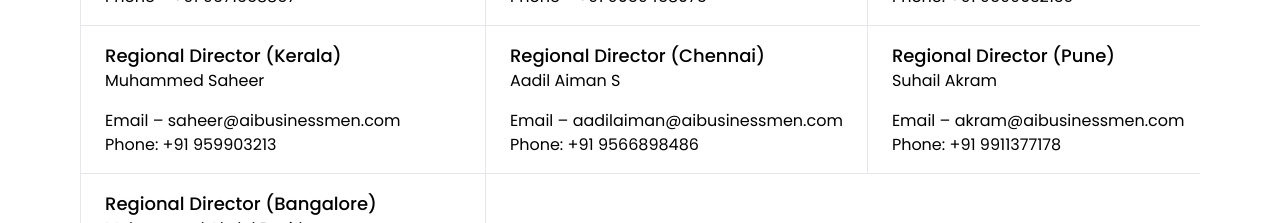
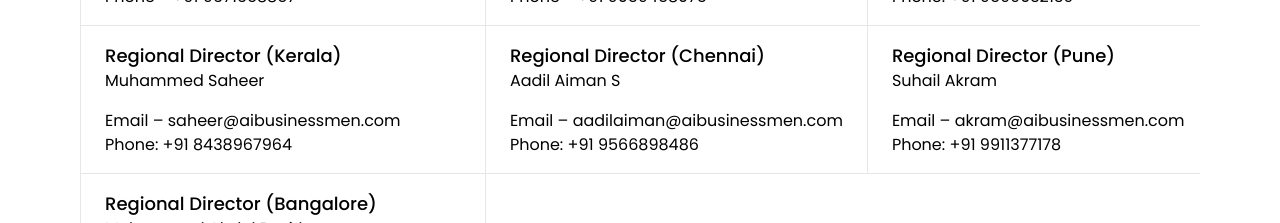
Before and after one commit to codingspidy/aib-contact, a Next.js app: page / in a window 1280 px wide. Shown: the part 1740-1963 px from the top of the page. Built offline with nearby package versions, Linux system fonts and the light colour scheme.

Commit message:
contact updt

```diff
--- a/app/page.tsx
+++ b/app/page.tsx
@@ -139,7 +139,7 @@
                                                         <h5 className="text-[18px] font-[500]">Regional Director (Kerala)</h5>
                                                         <p>Muhammed Saheer</p>
                                                         <p className="mt-4">Email – saheer@aibusinessmen.com</p>
-                                                        <p>Phone: +91 959903213</p>
+                                                        <p>Phone: +91 8438967964</p>
                                                     </td>
                                                     <td className="whitespace-nowrap border-r px-6 py-4 ">
                                                         <h5 className="text-[18px] font-[500]">Regional Director (Chennai)</h5>
```
